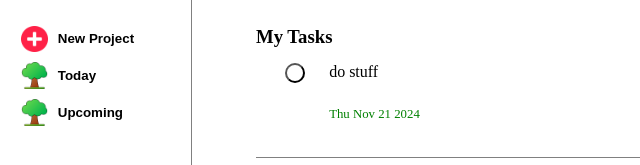
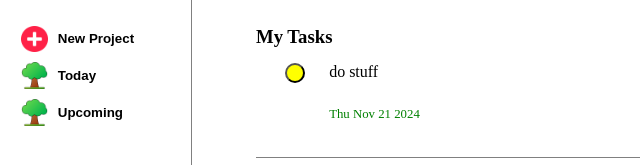
Before and after one commit to kylestewart1/todo-list, a website built with webpack: page src/template.html in a window 1280 px wide. Both pictures are taken after a click on the button 295 px from the left and 72 px from the top of the page. Shown: the top 165 px of the page, 0-640 px from the left. Built offline with nearby package versions, Linux system fonts and the light colour scheme.

Commit message:
changed task id generation to current count of all Task objects

```diff
--- a/src/controllers/content-controller.js
+++ b/src/controllers/content-controller.js
@@ -14,6 +14,15 @@ class ContentController {
             const formControl = new FormController(form.id);
         })
     }
+
+    handleSelectTaskButtons() {
+        const selectButtons = document.querySelectorAll(".select-task");
+        selectButtons.forEach(btn => {
+            btn.addEventListener("click", () => {
+                btn.classList.toggle("selected");
+            })
+        })
+    }
 }
 
 export default new ContentController();
--- a/src/models/task.js
+++ b/src/models/task.js
@@ -1,7 +1,9 @@
 
 export class Task {
+    static taskCount = 0;
     static generateID() {
-        return `${Math.random()}`;
+        Task.taskCount++
+        return Task.taskCount;
     }
 
     constructor(title, description, dueDate, priority) {
--- a/src/styles.css
+++ b/src/styles.css
@@ -194,6 +194,10 @@ form {
     grid-column: 1 / -1;
 }
 
+.selected {
+    background-color: yellow;
+}
+
 form > button {
     background-color: forestgreen;
     color: white;
--- a/src/views/project-view.js
+++ b/src/views/project-view.js
@@ -63,7 +63,9 @@ export class ProjectView {
             addtaskButton.appendChild(addTaskIcon);
             addtaskButton.appendChild(addTaskLabel);
             content.appendChild(addtaskButton);
+
             ContentController.handleAddTaskButton();
         }
+        ContentController.handleSelectTaskButtons();
     }
 }
```
